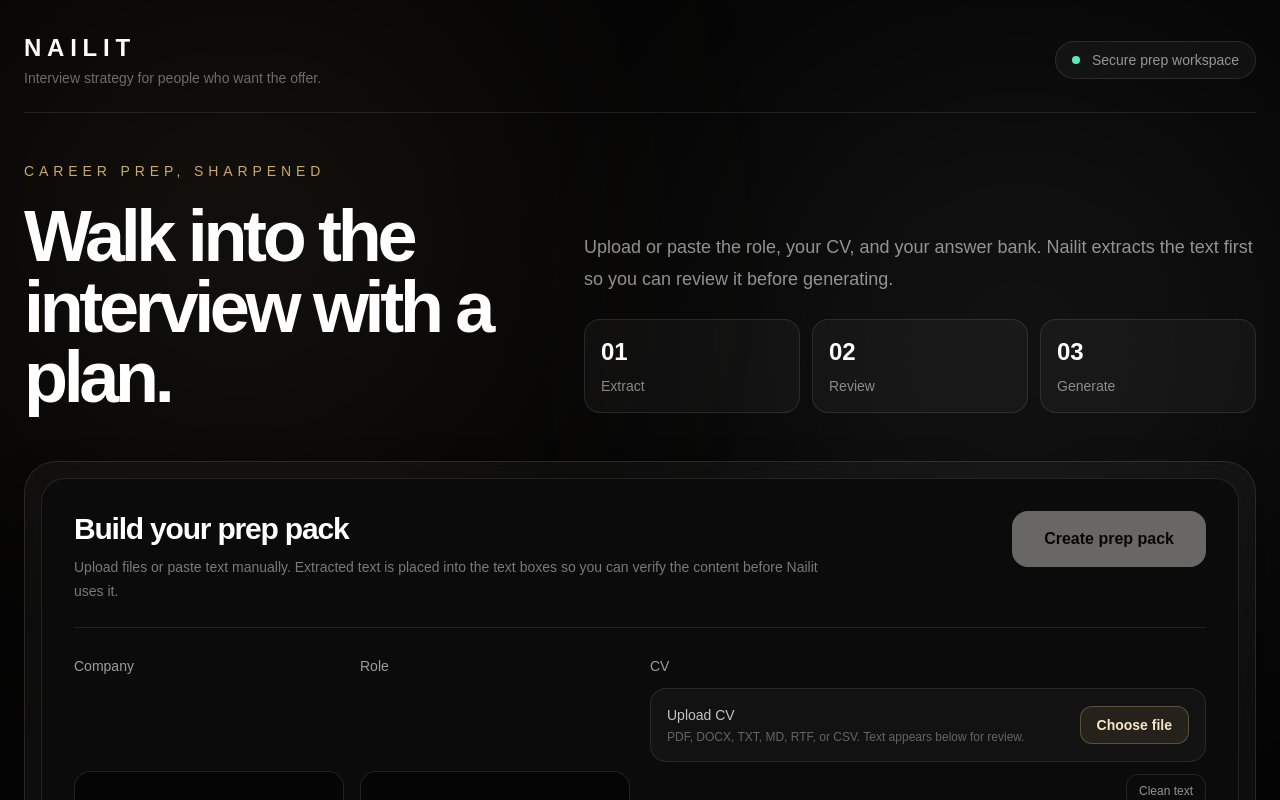
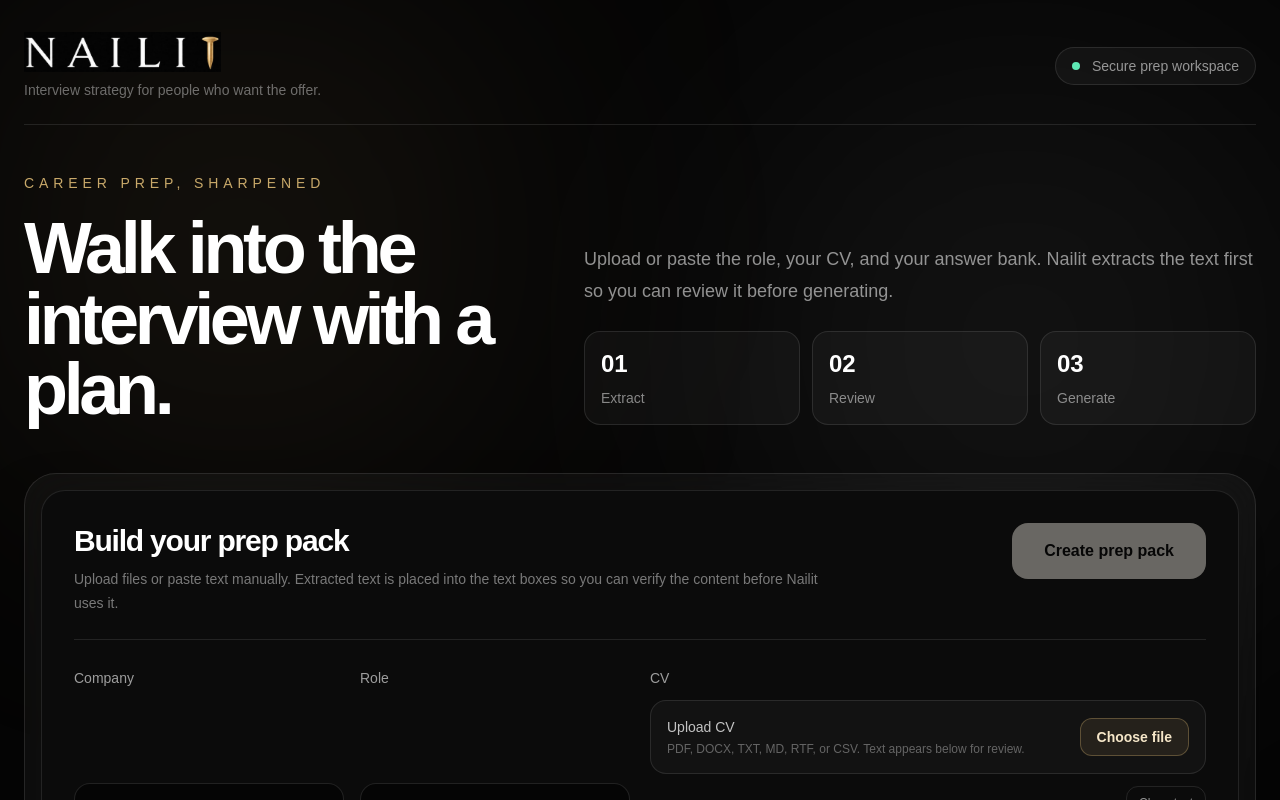
Before and after one commit to damaskinaa/interviewprep-frontend, a Next.js app: page / in a window 1280 px wide. Shown: the top 800 px of the page. Built offline with nearby package versions, Linux system fonts and the light colour scheme.

Commit message:
update Nailit logo

```diff
--- a/app/page.tsx
+++ b/app/page.tsx
@@ -278,10 +278,12 @@
         <div className="relative mx-auto max-w-[1500px]">
           <nav className="flex items-center justify-between border-b border-white/10 pb-6">
             <div>
-              <p className="text-2xl font-semibold tracking-[0.24em] text-white">
-                NAILIT
-              </p>
-              <p className="mt-1 text-sm text-white/40">
+              <img
+                src="/nailit-logo-final.png?v=2"
+                alt="Nailit"
+                className="h-10 w-auto object-contain"
+              />
+              <p className="mt-2 text-sm text-white/40">
                 Interview strategy for people who want the offer.
               </p>
             </div>
```
Also changed, not shown: public/nailit-logo-final.png (added).
